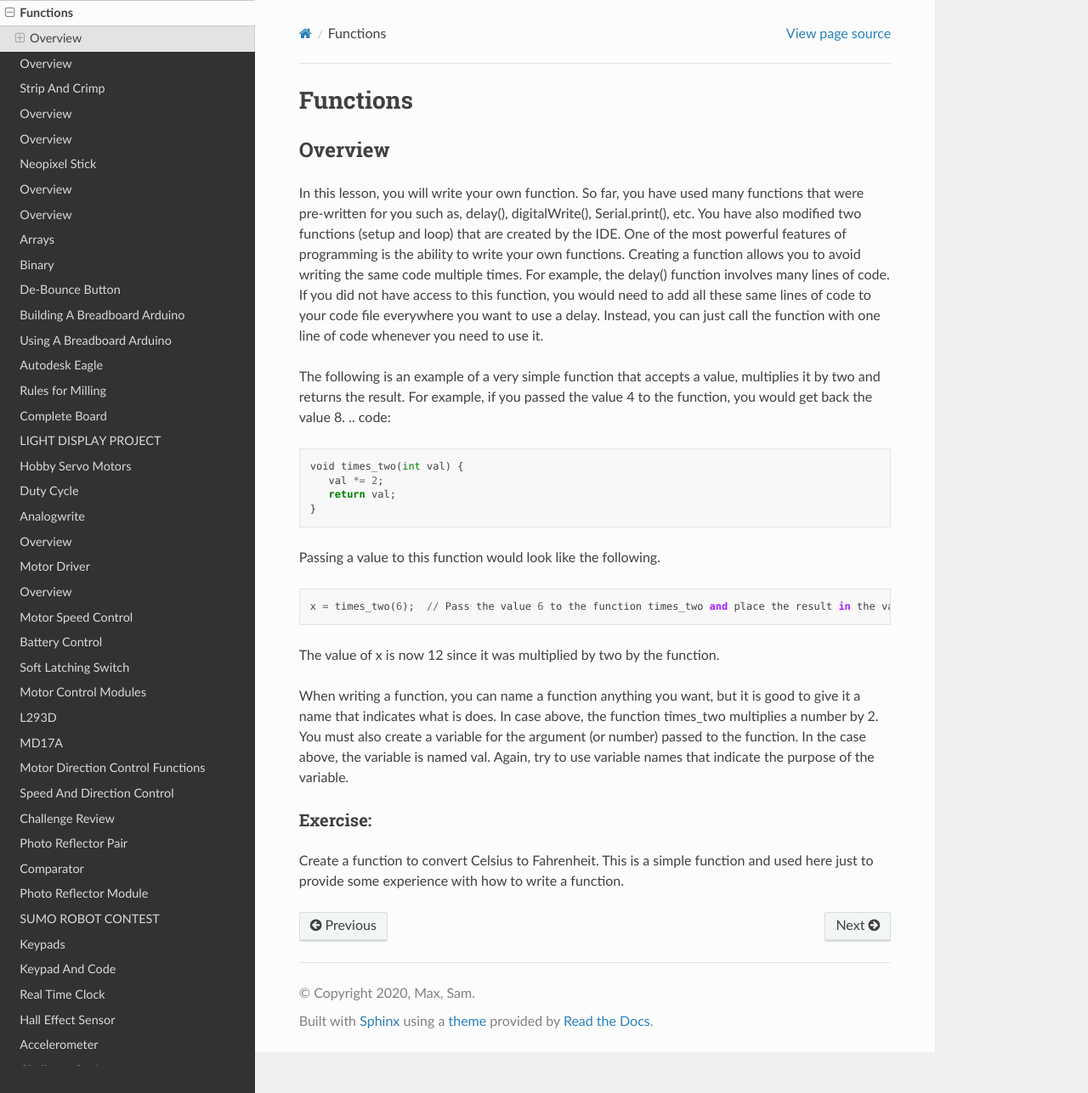
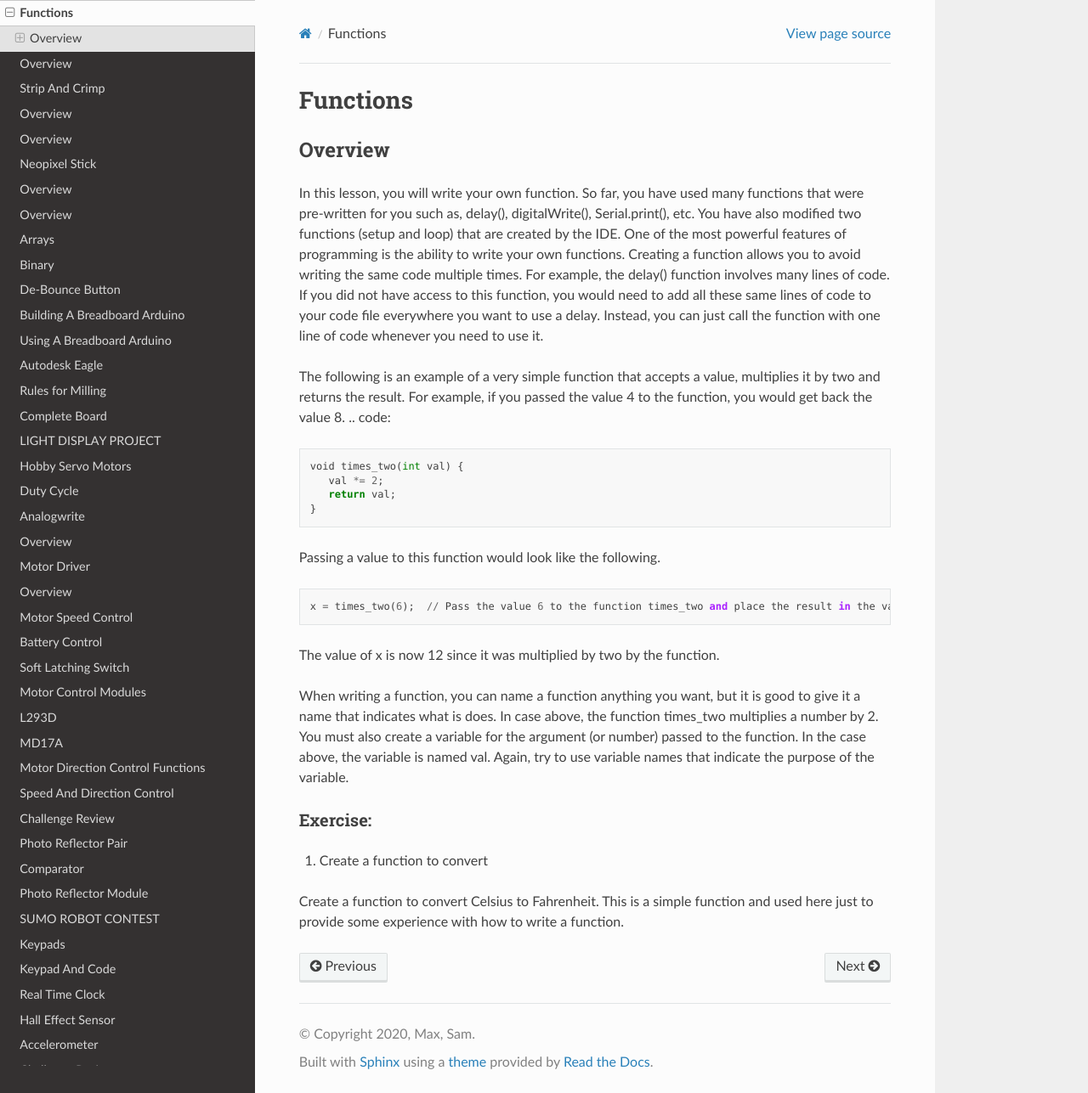
Before and after one commit to maxtkc/mvths-wiki, a Sphinx documentation site: the page built from docs/031-functions.rst, in a window 1280 px wide and 1287 px high. Shown: the whole window at 85% size. Built offline with Sphinx 7.4.7 and the Read the Docs theme 2.0.0, drawn with Linux system fonts in a browser that asks for light colours; pages that are not in the unit, such as notebooks, are missing from menus.

Commit message:
Update 031-functions.rst

```diff
--- a/docs/031-functions.rst
+++ b/docs/031-functions.rst
@@ -24,10 +24,9 @@ The value of x is now 12 since it was multiplied by two by the function.
 
 When writing a function, you can name a function anything you want, but it is good to give it a name that indicates what is does. In case above, the function times_two multiplies a number by 2. You must also create a variable for the argument (or number) passed to the function. In the case above, the variable is named val. Again, try to use variable names that indicate the purpose of the variable.
 
-
-
-
 Exercise:
 ~~~~~~~~~
 
+#. Create a function to convert
+
 Create a function to convert Celsius to Fahrenheit. This is a simple function and used here just to provide some experience with how to write a function.
```
